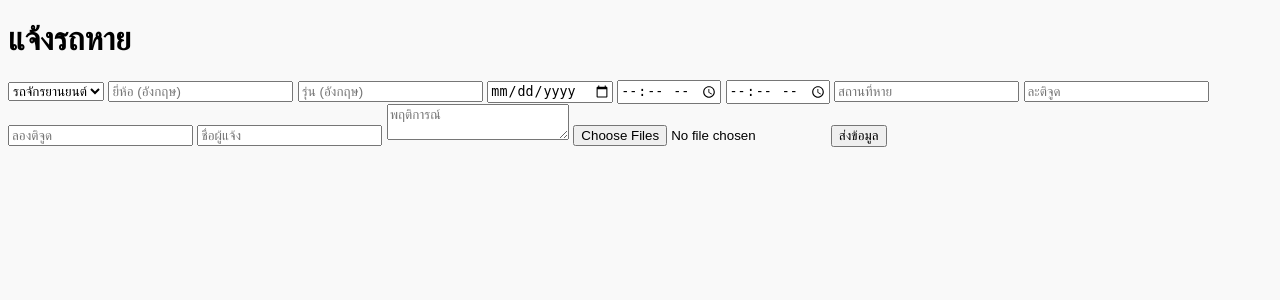
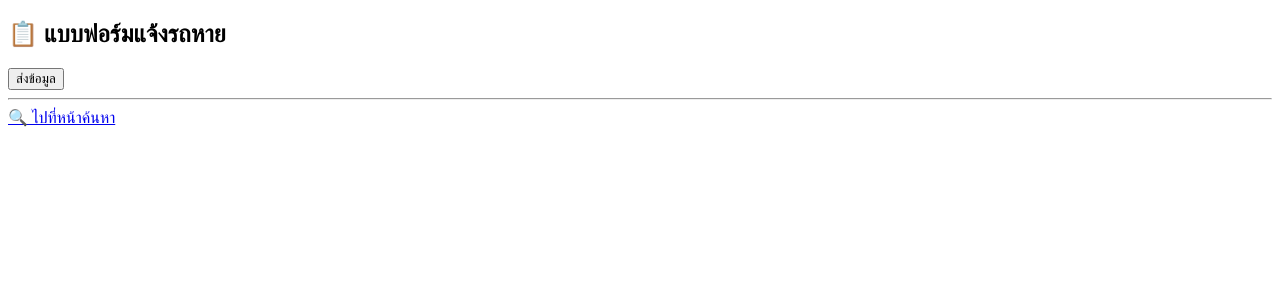
Before and after one commit to kong3161/lostcar, a FastAPI app: page / in a window 1280 px wide. Shown: the top 300 px of the page. Run offline with FastAPI, Linux system fonts and the light colour scheme.

Commit message:
เพิ่มเมนูค้นหา

```diff
--- a/templates/index.html
+++ b/templates/index.html
@@ -2,29 +2,16 @@
 <!DOCTYPE html>
 <html>
 <head>
-  <title>ระบบค้นหารถหาย</title>
-  <link rel="stylesheet" href="/static/tailwind.css">
+    <title>แจ้งรถหาย</title>
 </head>
-<body class="p-4">
-  <h1 class="text-2xl font-bold mb-4">แจ้งรถหาย</h1>
-  <form action="/submit" method="post" enctype="multipart/form-data" class="space-y-4">
-    <select name="vehicle_type" class="border p-2 w-full">
-      <option>รถจักรยานยนต์</option>
-      <option>รถยนต์</option>
-      <option>อื่น ๆ</option>
-    </select>
-    <input type="text" name="brand" placeholder="ยี่ห้อ (อังกฤษ)" class="border p-2 w-full" required>
-    <input type="text" name="model" placeholder="รุ่น (อังกฤษ)" class="border p-2 w-full" required>
-    <input type="date" name="date_lost" class="border p-2 w-full" required>
-    <input type="time" name="time_event" class="border p-2 w-full" required>
-    <input type="time" name="time_reported" class="border p-2 w-full" required>
-    <input type="text" name="location" placeholder="สถานที่หาย" class="border p-2 w-full">
-    <input type="text" name="lat" placeholder="ละติจูด" class="border p-2 w-full">
-    <input type="text" name="lng" placeholder="ลองติจูด" class="border p-2 w-full">
-    <input type="text" name="reporter" placeholder="ชื่อผู้แจ้ง" class="border p-2 w-full">
-    <textarea name="details" placeholder="พฤติการณ์" class="border p-2 w-full"></textarea>
-    <input type="file" name="files" multiple class="w-full">
-    <button type="submit" class="bg-blue-600 text-white px-4 py-2 rounded">ส่งข้อมูล</button>
-  </form>
+<body>
+    <h2>📋 แบบฟอร์มแจ้งรถหาย</h2>
+    <form method="post" action="/submit" enctype="multipart/form-data">
+        <!-- ฟอร์ม input ตามเดิม -->
+        <!-- ... -->
+        <button type="submit">ส่งข้อมูล</button>
+    </form>
+    <hr>
+    <a href="/search">🔍 ไปที่หน้าค้นหา</a>
 </body>
 </html>
```
Also changed, not shown: templates/submitted.html (+11 -6 lines).
